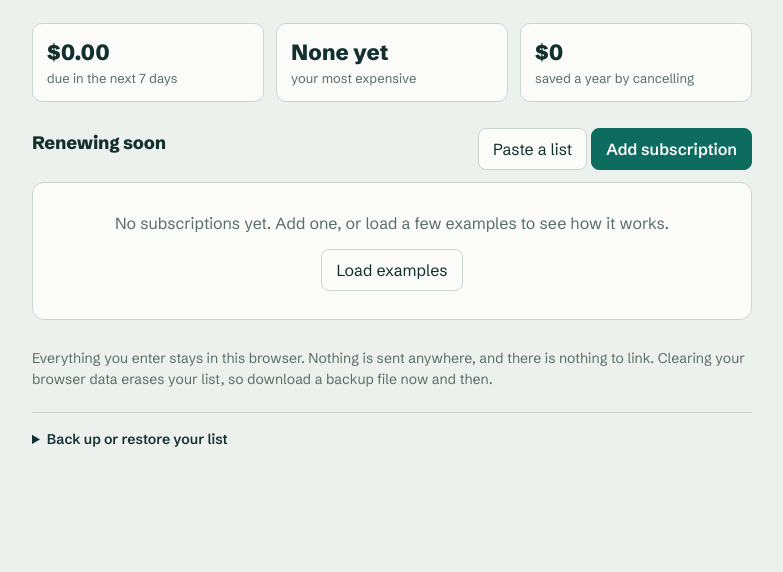
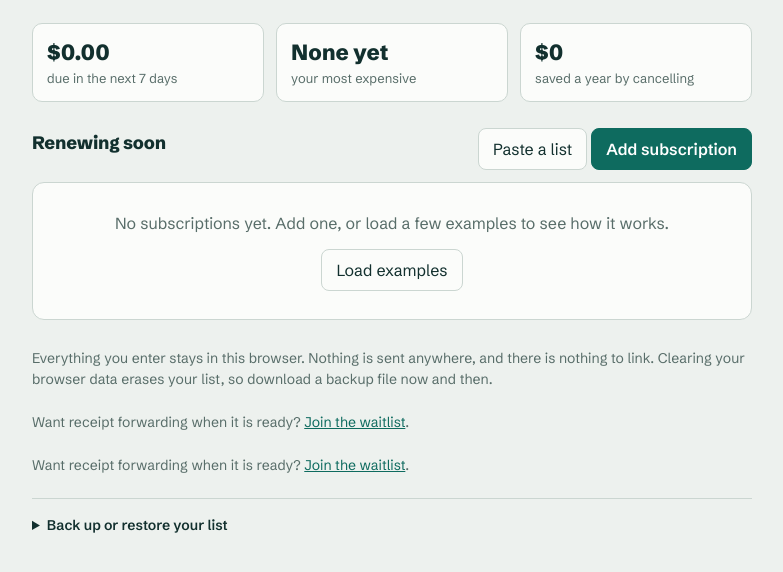
Before and after one commit to hoomanxo/subtract, a plain HTML site: page app.html in a window 1280 px wide. Shown: the part 234-806 px from the top of the page, without its empty margins (248-1031 px from the left). Drawn offline with Linux system fonts and the light colour scheme.

Commit message:
Link waitlist from the tracker

```diff
--- a/app.html
+++ b/app.html
@@ -81,6 +81,8 @@ details{border-top:1px solid var(--line);padding-top:16px;margin-top:8px;color:v
 summary{cursor:pointer;color:var(--ink);font-weight:600}
 textarea{min-height:110px;font:12px/1.4 ui-monospace,Menlo,Consolas,monospace}
 .priv{font-size:14px;color:var(--muted);margin:0 0 22px}
+.priv a{color:var(--accent)}
+.priv a{color:var(--accent)}
 form,.panel{border:1px solid var(--line);background:var(--surface);border-radius:12px;padding:16px;margin-bottom:24px;display:none}
 .panel.open{display:block}
 #impText{font:14px/1.4 "Schibsted Grotesk",system-ui,sans-serif;min-height:130px}
@@ -155,6 +157,8 @@ form,.panel{border:1px solid var(--line);background:var(--surface);border-radius
   <div id="doneWrap"></div>
 
   <p class="priv">Everything you enter stays in this browser. Nothing is sent anywhere, and there is nothing to link. Clearing your browser data erases your list, so download a backup file now and then.</p>
+  <p class="priv">Want receipt forwarding when it is ready? <a href="index.html#waitlist">Join the waitlist</a>.</p>
+  <p class="priv">Want receipt forwarding when it is ready? <a href="index.html#waitlist">Join the waitlist</a>.</p>
 
   <details>
     <summary>Back up or restore your list</summary>
```
